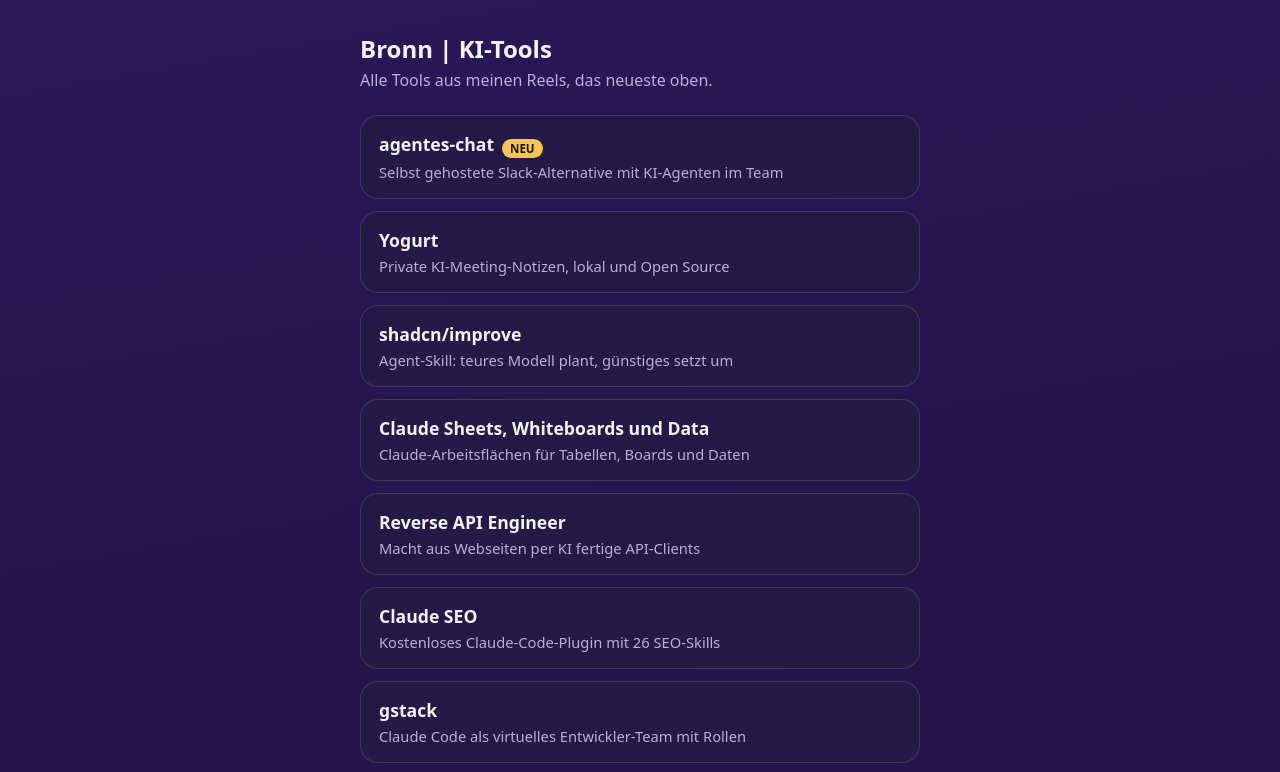
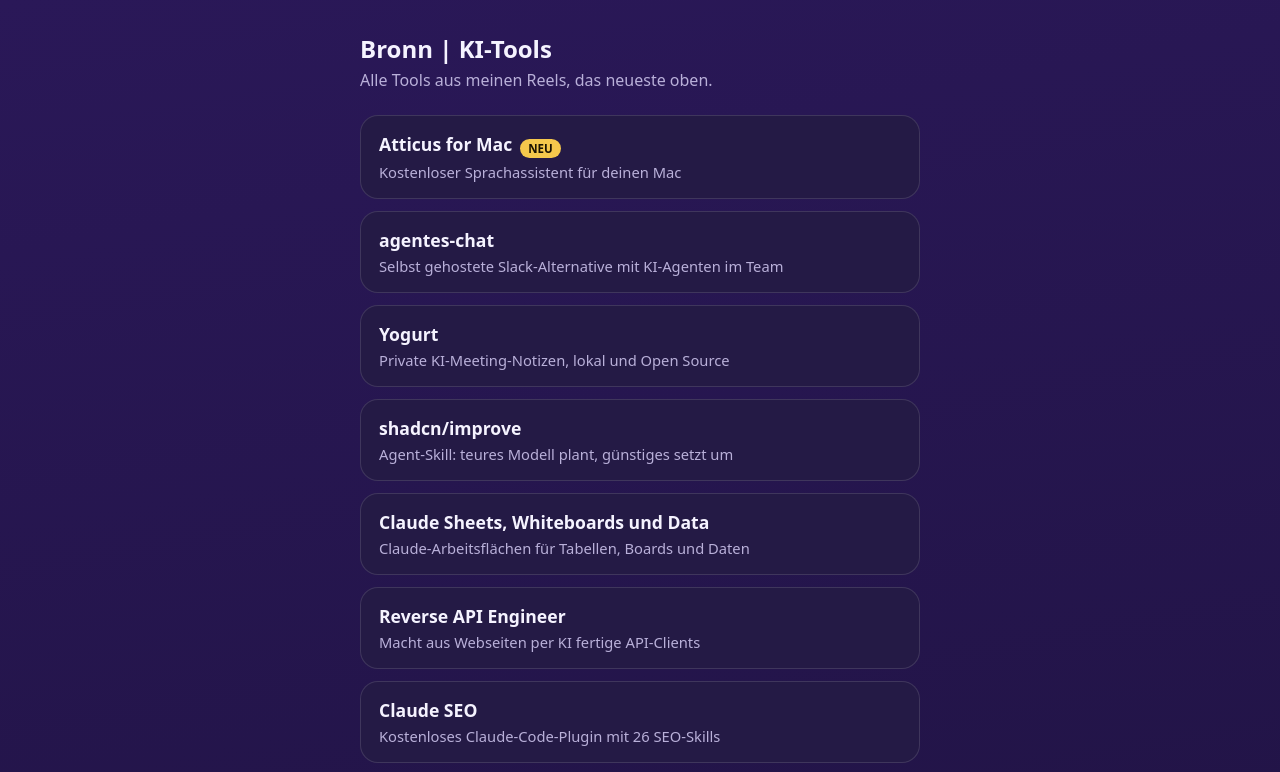
Before and after one commit to noahpf008/bronn-legal, a plain HTML site: page links.html in a window 1280 px wide. Shown: the top 772 px of the page. Drawn offline with Linux system fonts and the light colour scheme.

Commit message:
Link-Seite: Atticus for Mac (71-ig-De2XFO2Dlxa)

```diff
--- a/links.html
+++ b/links.html
@@ -14,7 +14,8 @@ footer{margin-top:32px;color:var(--dim);font-size:.8em}footer a{color:var(--dim)
 <h1>Bronn | KI-Tools</h1>
 <p class="sub">Alle Tools aus meinen Reels, das neueste oben.</p>
 <!-- TOOLS-START (wird von der Pipeline gepflegt) -->
-<a class="tool" id="70-thema-slackersatz-mit-kiagenten-im" href="https://github.com/agentes-chat/agentes-chat"><b>agentes-chat</b><span class="neu">NEU</span><span>Selbst gehostete Slack-Alternative mit KI-Agenten im Team</span></a>
+<a class="tool" id="71-ig-de2xfo2dlxa" href="https://github.com/SaarthurR/atticus-mac"><b>Atticus for Mac</b><span class="neu">NEU</span><span>Kostenloser Sprachassistent für deinen Mac</span></a>
+<a class="tool" id="70-thema-slackersatz-mit-kiagenten-im" href="https://github.com/agentes-chat/agentes-chat"><b>agentes-chat</b><span>Selbst gehostete Slack-Alternative mit KI-Agenten im Team</span></a>
 <a class="tool" id="69-thema-yogurt-private-kimeetingnotize" href="https://github.com/FrigadeHQ/yogurt"><b>Yogurt</b><span>Private KI-Meeting-Notizen, lokal und Open Source</span></a>
 <a class="tool" id="65-thema-shadcnimprove-teures-modell-pl" href="https://github.com/shadcn/improve"><b>shadcn/improve</b><span>Agent-Skill: teures Modell plant, günstiges setzt um</span></a>
 <a class="tool" id="64-thema-claude-sheets-whiteboards-und" href="https://claude.com/resources/articles/sheets-whiteboards-data"><b>Claude Sheets, Whiteboards und Data</b><span>Claude-Arbeitsflächen für Tabellen, Boards und Daten</span></a>
```
